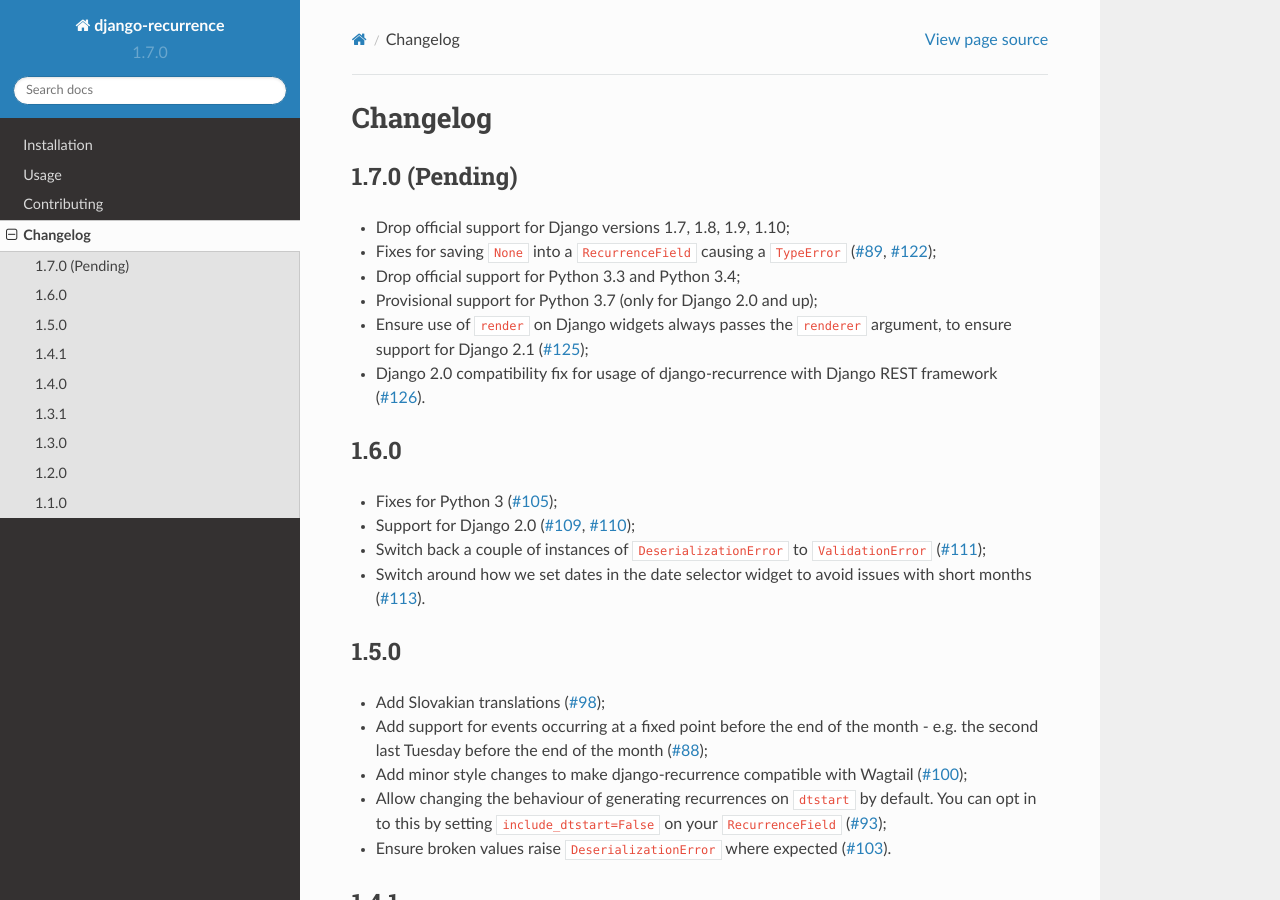
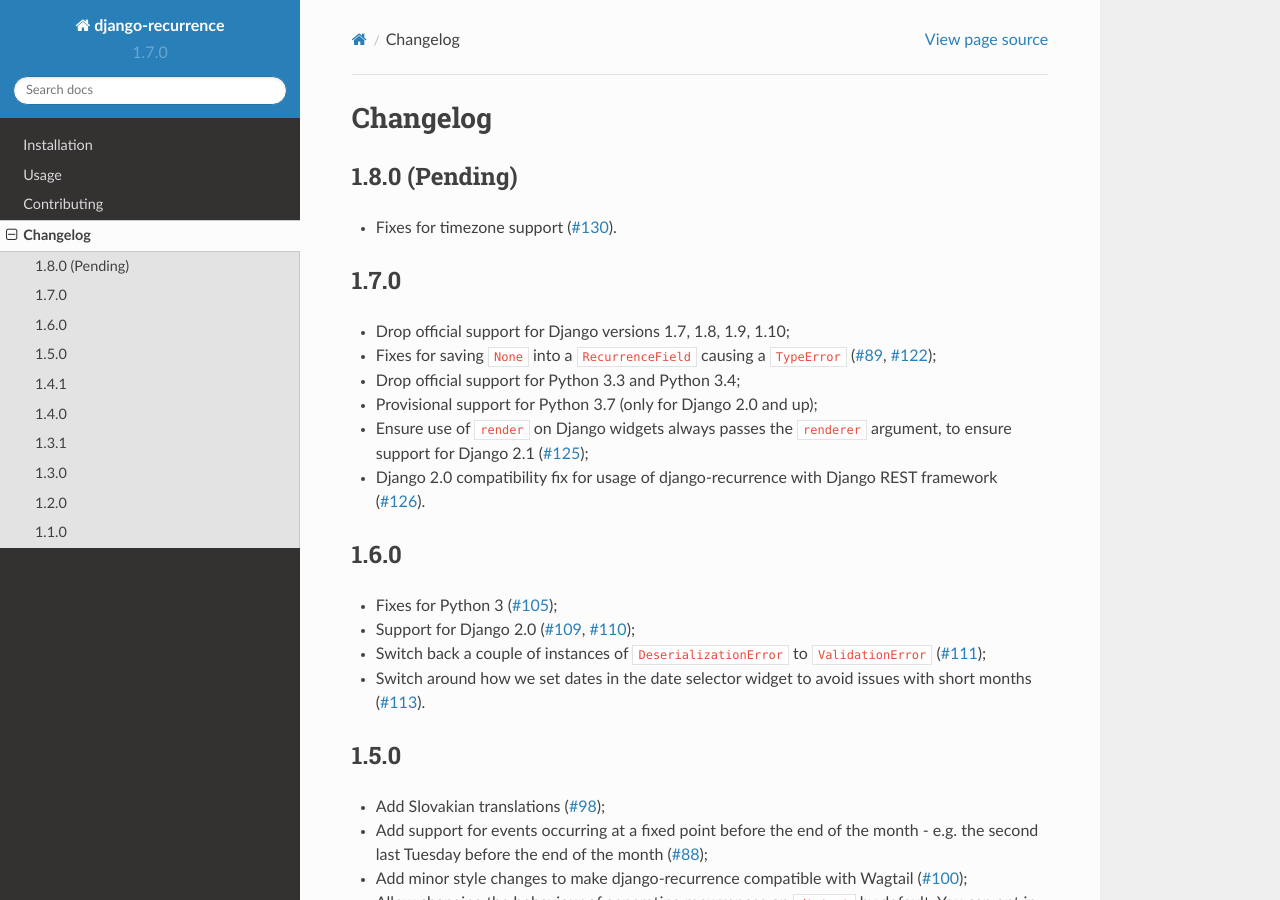
Before and after one commit to jazzband/django-recurrence, a Sphinx documentation site: the page built from docs/changelog.rst, in a window 1280 px wide and 900 px high. Built offline with Sphinx 7.4.7 and the Read the Docs theme 2.0.0, drawn with Linux system fonts in a browser that asks for light colours.

Commit message:
Changelog update for #130

```diff
--- a/docs/changelog.rst
+++ b/docs/changelog.rst
@@ -1,8 +1,14 @@
 Changelog
 =========
 
-1.7.0 (Pending)
+1.8.0 (Pending)
 ---------------
+
+* Fixes for timezone support (:issue:`130`).
+
+
+1.7.0
+-----
 
 * Drop official support for Django versions 1.7, 1.8, 1.9, 1.10;
 * Fixes for saving ``None`` into a ``RecurrenceField`` causing a
@@ -14,7 +20,6 @@ Changelog
   (:issue:`125`);
 * Django 2.0 compatibility fix for usage of django-recurrence with
   Django REST framework (:issue:`126`).
-
 
 1.6.0
 -----
```
